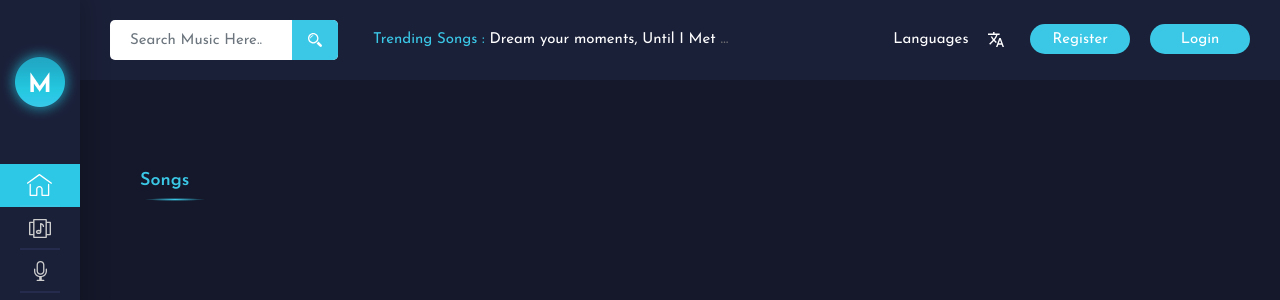
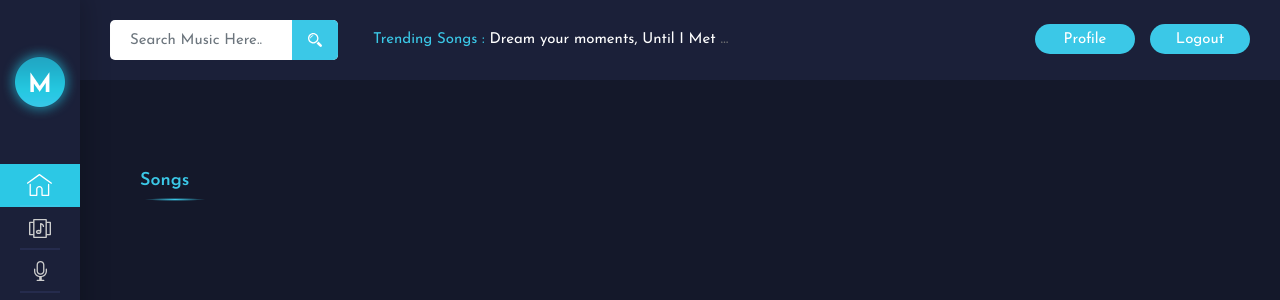
Before and after one commit to ZahraFazel/music-player-platform, a Django app: template musicplayer_app/templates/musicplayer_app/single_playlist.html in a window 1280 px wide. Shown: the top 300 px of the page. Run offline with Django 3.2, Linux system fonts and the light colour scheme; the template is opened without the code that fills it, so the values that code supplies are empty; some libraries are stand-ins or nearby versions; some web fonts are replaced.

Commit message:
Cleaned some parts of front.

```diff
--- a/musicplayer_app/templates/musicplayer_app/single_playlist.html
+++ b/musicplayer_app/templates/musicplayer_app/single_playlist.html
@@ -211,12 +211,12 @@
                     </div>
                 </div>
                 <div class="ms_top_right">
-                <div class="ms_top_btn">
-                    <span><a href="{% url 'profile' %}" class="ms_btn">Profile</a></span>
-                </div>
-                <div class="ms_top_btn">
-                    <span><a href="{% url 'logout' %}" class="ms_btn">Logout</a></span>
-                </div>
+{#                <div class="ms_top_btn">#}
+{#                    <span><a href="{% url 'profile' %}" class="ms_btn">Profile</a></span>#}
+{#                </div>#}
+{#                <div class="ms_top_btn">#}
+{#                    <span><a href="{% url 'logout' %}" class="ms_btn">Logout</a></span>#}
+{#                </div>#}
                 </div>
             </div>
         <!---Banner--->
@@ -341,15 +341,12 @@
                     </div>
                 </div>
                 <div class="ms_top_right">
-                    <div class="ms_top_lang">
-                        <span data-toggle="modal" data-target="#lang_modal">languages <img src="images/svg/lang.svg"
-                                                                                           alt=""></span>
-                    </div>
                     <div class="ms_top_btn">
-                        <a href="javascript:;" class="ms_btn reg_btn" data-toggle="modal" data-target="#myModal"><span>register</span></a>
-                        <a href="javascript:;" class="ms_btn login_btn" data-toggle="modal"
-                           data-target="#myModal1"><span>login</span></a>
-                    </div>
+                    <span><a href="{% url 'profile' %}" class="ms_btn">Profile</a></span>
+                </div>
+                <div class="ms_top_btn">
+                    <span><a href="{% url 'logout' %}" class="ms_btn">Logout</a></span>
+                </div>
                 </div>
             </div>
             <!---Banner--->
```
